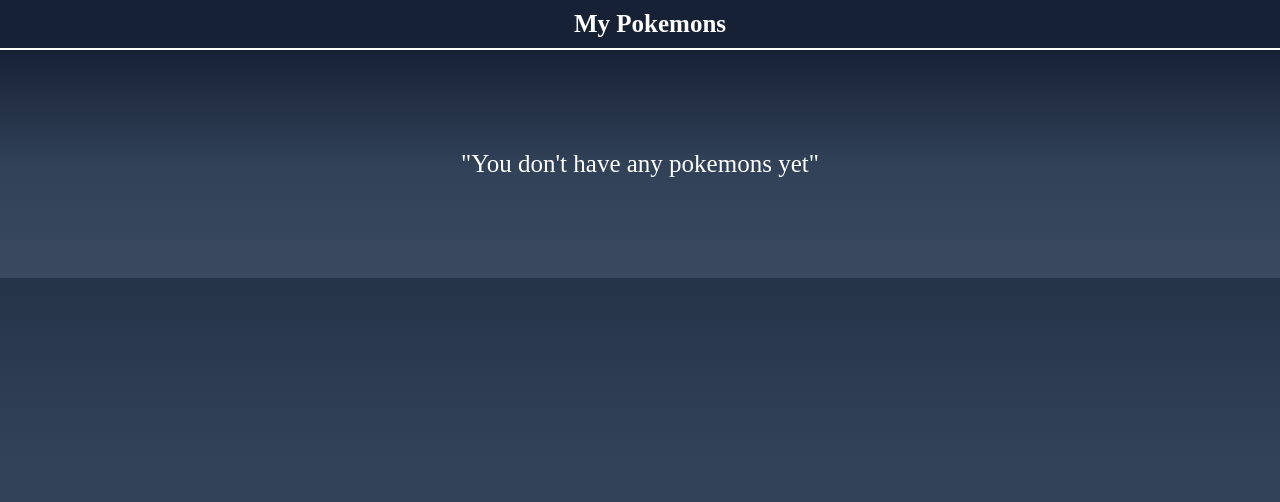
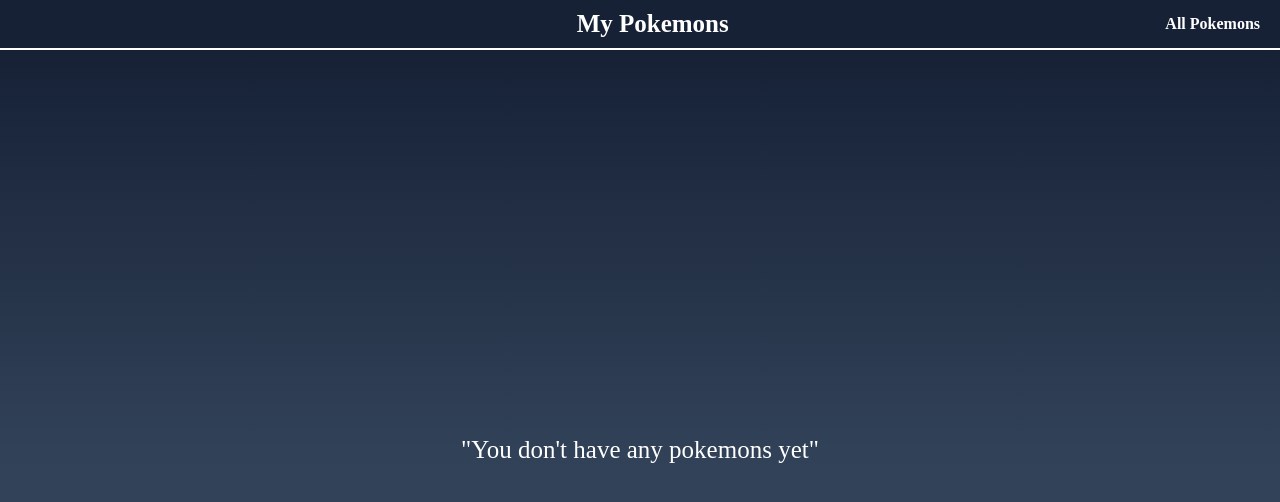
Before and after one commit to HrithikMittal/tru-trip, a React (Create React App) app: page /my-pokemon in a window 1280 px wide. Shown: the top 502 px of the page. Built offline with nearby package versions, Linux system fonts and the light colour scheme.

Commit message:
minor fixes

```diff
--- a/src/pages/my-pokemon/index.tsx
+++ b/src/pages/my-pokemon/index.tsx
@@ -3,14 +3,25 @@
 import SinglePokemon from "../../components/single-pokemon";
 import { getStyles } from "../pokemon/style";
 import { IState } from "@src/context/types";
+import { useNavigate } from "react-router-dom";
 
 const MyPokemon = () => {
   const classes = getStyles();
   const { myPokemons } = useContext(PokemonContext);
+  const history = useNavigate();
+
+  const handleClick = () => {
+    history("/");
+  };
 
   return (
     <div className={classes.container}>
-      <div className={classes.title}>My Pokemons</div>
+      <div className={classes.title}>
+        <div className={classes.mTitle}> My Pokemons</div>
+        <div className={classes.subTitle} onClick={handleClick}>
+          All Pokemons
+        </div>
+      </div>
       <div className={classes.list}>
         {myPokemons?.length === 0 ? (
           <div className={classes.empty}>"You don't have any pokemons yet"</div>
--- a/src/pages/pokemon/index.tsx
+++ b/src/pages/pokemon/index.tsx
@@ -5,10 +5,11 @@
 import { useState } from "react";
 import SinglePokemon from "../../components/single-pokemon";
 import { getStyles } from "./style";
+import { useNavigate } from "react-router-dom";
 
 const Pokemon = () => {
   const classes = getStyles();
-
+  const history = useNavigate();
   const [data, setData] = useState<IPokemon[]>([]);
 
   const { hasNextPage, fetchNextPage } = useInfiniteQuery(
@@ -31,8 +32,6 @@
         const queryString = lastPage.next.split("?")[1];
         return queryString;
       },
-      refetchOnWindowFocus: false,
-      refetchOnMount: false,
       retry: 3,
     }
   );
@@ -52,9 +51,19 @@
     return () => window.removeEventListener("scroll", isScrolling);
   }, [isScrolling]);
 
+  const handleClick = () => {
+    history("/my-pokemon");
+  };
+
   return (
     <div className={classes.container}>
-      <div className={classes.title}>Pokemons</div>
+      <div className={classes.title}></div>
+      <div className={classes.title}>
+        <div className={classes.mTitle}> Pokemons</div>
+        <div className={classes.subTitle} onClick={handleClick}>
+          My Pokemons
+        </div>
+      </div>
       <div className={classes.list}>
         {data.map((pokemon: IPokemon, index: number) => {
           return <SinglePokemon key={index} {...pokemon} />;
--- a/src/pages/pokemon/style.ts
+++ b/src/pages/pokemon/style.ts
@@ -2,21 +2,34 @@
 
 export const getStyles = () => ({
   container: css`
-    height: 100vh;
+    /* height: 100vh; */
     background-image: linear-gradient(#162136, #314157, #3a4960);
   `,
   title: css`
     font-weight: 600;
     color: white;
     text-align: center;
-    padding: 10px 10px 10px;
-    font-size: 25px;
     padding: 10px;
     position: fixed;
     top: 0;
     left: 0;
     width: 100%;
     background-color: #162136;
+    display: flex;
+    flex-direction: row;
+  `,
+  mTitle: css`
+    flex: 1;
+    display: flex;
+    justify-content: center;
+    font-size: 25px;
+    padding-left: 130px;
+  `,
+  subTitle: css`
+    justify-content: center;
+    display: flex;
+    align-items: center;
+    padding-right: 30px;
   `,
   list: css`
     margin: 50px 0px 0px;
@@ -30,5 +43,6 @@
     color: white;
     font-size: 25px;
     padding: 100px;
+    height: 75vh;
   `,
 });
```
